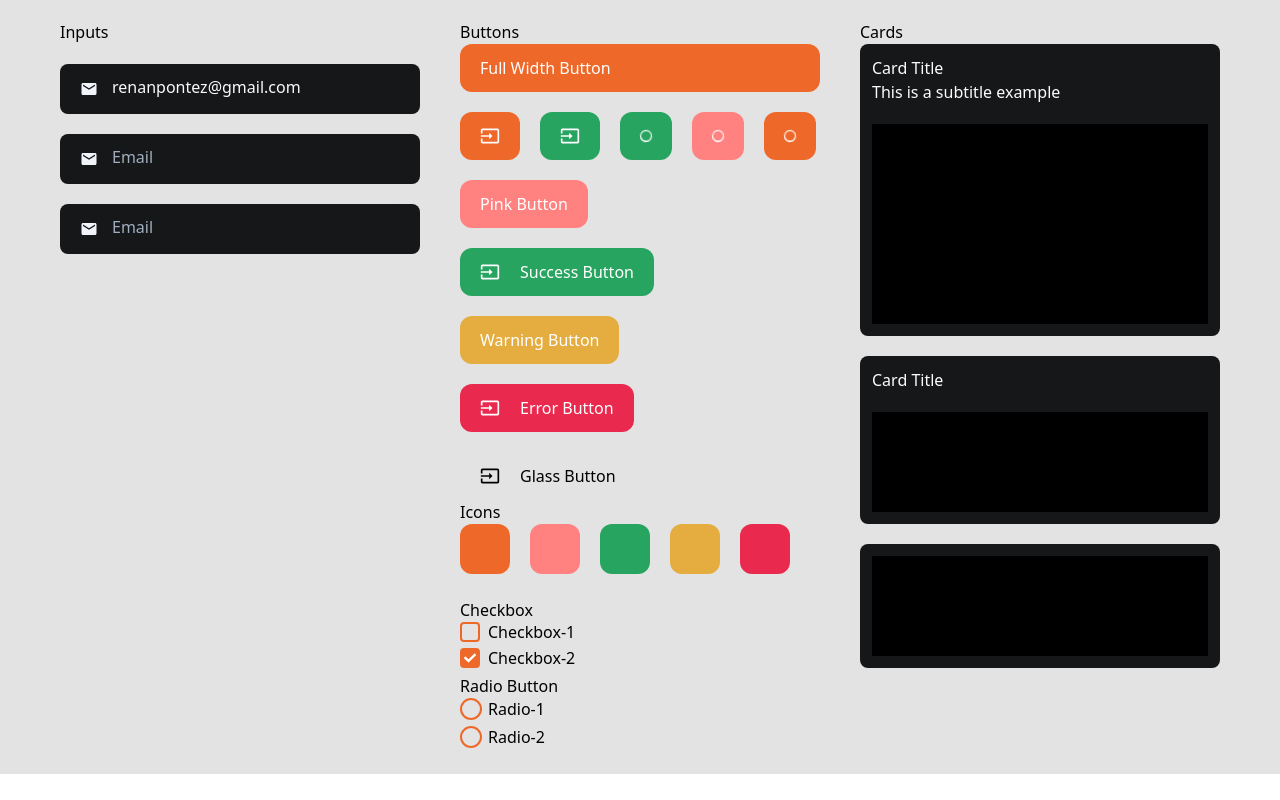
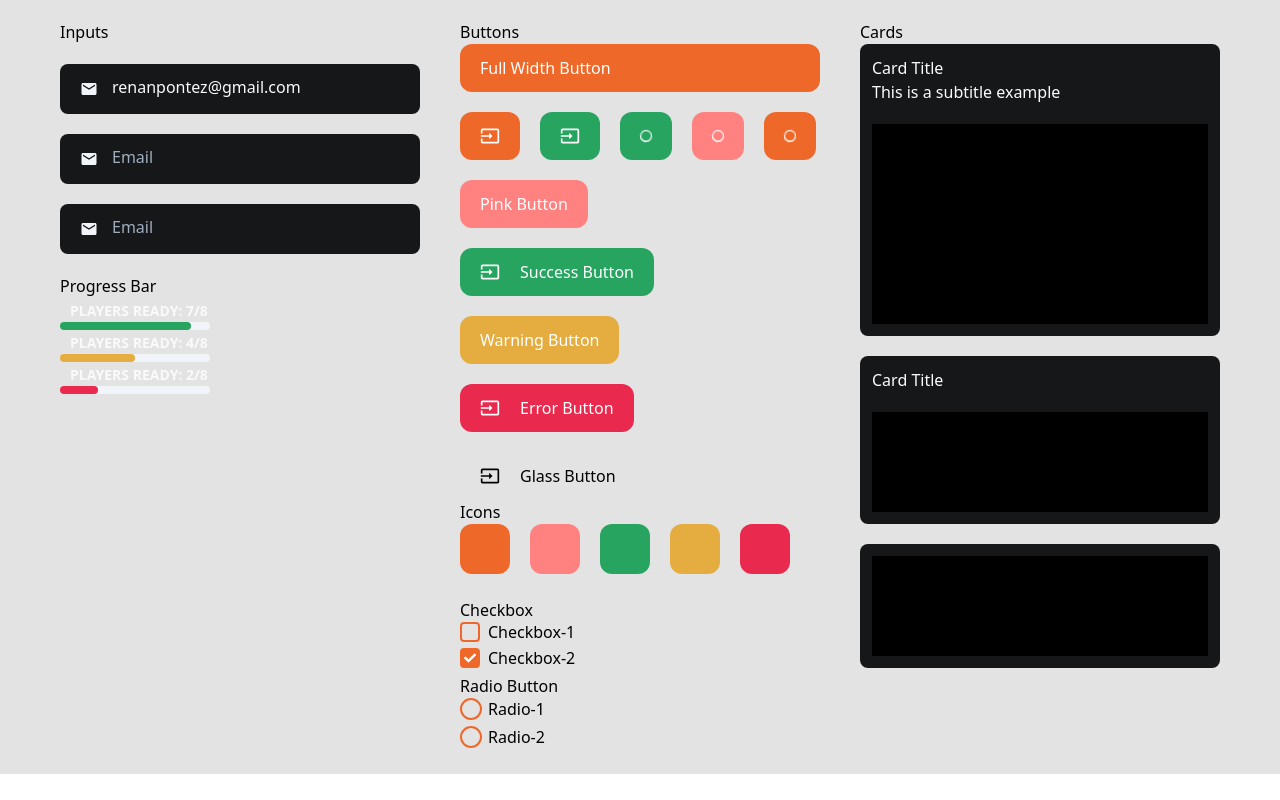
Before and after one commit to Agility-Creative-Solutions/scrummy-app, a Next.js app: page /design-system in a window 1280 px wide. Built offline with nearby package versions, Linux system fonts and the light colour scheme.

Commit message:
feat: progress-bar

```diff
--- /dev/null
+++ b/src/components/atoms/ProgressBar/index.tsx
@@ -0,0 +1,40 @@
+import cx from 'classnames';
+import React from 'react';
+
+export type ProgressBarProps = {
+  totalsteps?: string;
+  stepsready?: string;
+  label?: string;
+};
+
+const ProgressBar: React.FC<ProgressBarProps> = ({
+  totalsteps,
+  stepsready,
+  label,
+}) => {
+  const StepsReadyPercente = (Number(stepsready) / Number(totalsteps)) * 100;
+
+  return (
+    <div>
+      <span className="p-2.5 text-sm font-semibold text-slate-50">
+        {label} {stepsready}/{totalsteps}
+      </span>
+      <div className=" h-[8px] w-[150px] rounded-md bg-slate-100">
+        <div
+          className={cx('rounded-md', {
+            'bg-scrummyRed-500 text-white': StepsReadyPercente <= 30,
+            'bg-scrummyGreen-500 text-white': StepsReadyPercente >= 60,
+            'bg-scrummyYellow-500':
+              StepsReadyPercente > 30 && StepsReadyPercente < 60,
+          })}
+          style={{
+            height: '100%',
+            width: `${StepsReadyPercente}%`,
+          }}
+        ></div>
+      </div>
+    </div>
+  );
+};
+
+export default ProgressBar;
--- a/src/pages/design-system.tsx
+++ b/src/pages/design-system.tsx
@@ -5,6 +5,7 @@ import Card from '@/components/atoms/Card';
 
 import CheckBox from '../components/atoms/CheckBox';
 import IconButton from '../components/atoms/IconButton';
+import ProgressBar from '../components/atoms/ProgressBar';
 import RadioButton from '../components/atoms/RadioButton';
 
 const DesignSystem = () => {
@@ -34,6 +35,10 @@ const DesignSystem = () => {
             placeholder="Email"
             onChange={() => console.log('Lorem')}
           />
+          <h4>Progress Bar</h4>
+          <ProgressBar totalsteps="8" stepsready="7" label="PLAYERS READY: " />
+          <ProgressBar totalsteps="8" stepsready="4" label="PLAYERS READY: " />
+          <ProgressBar totalsteps="8" stepsready="2" label="PLAYERS READY: " />
         </div>
         <div>
           <h4>Buttons</h4>
```
